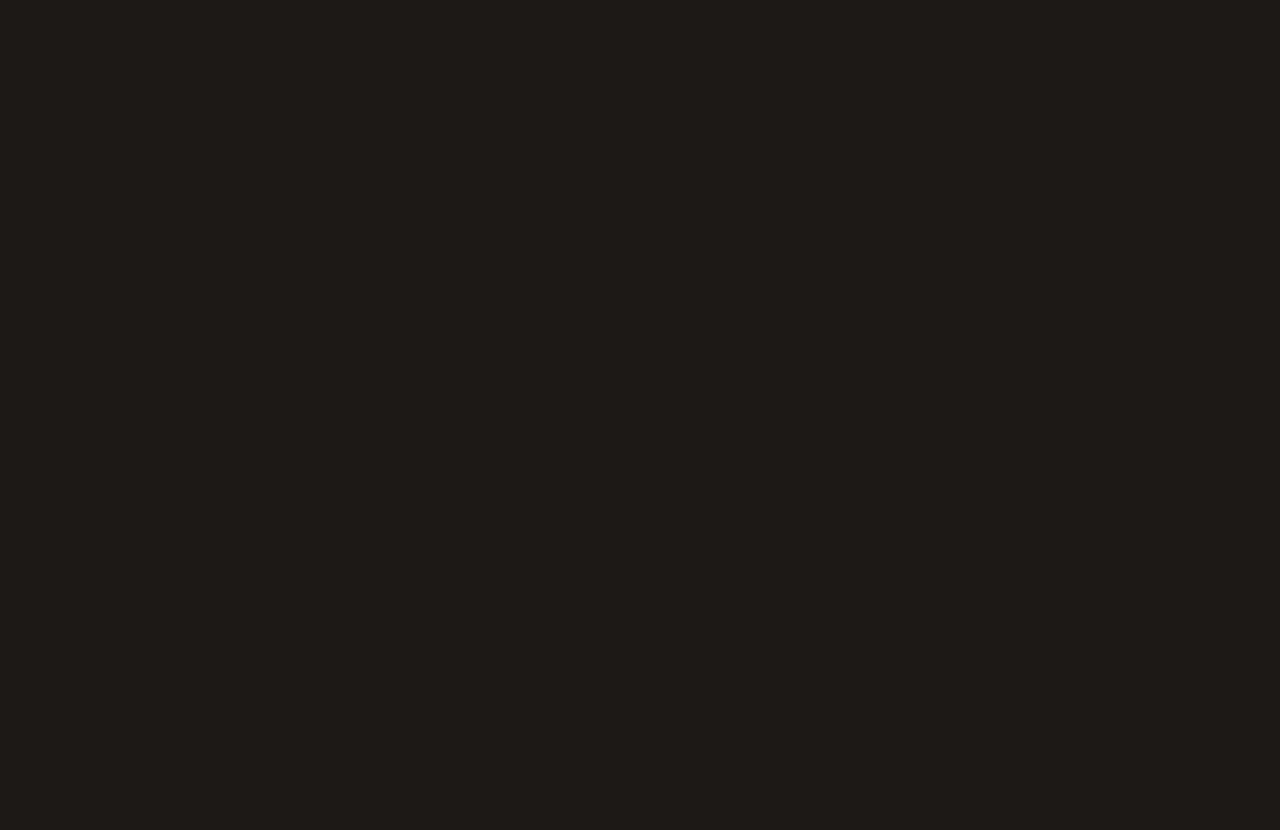
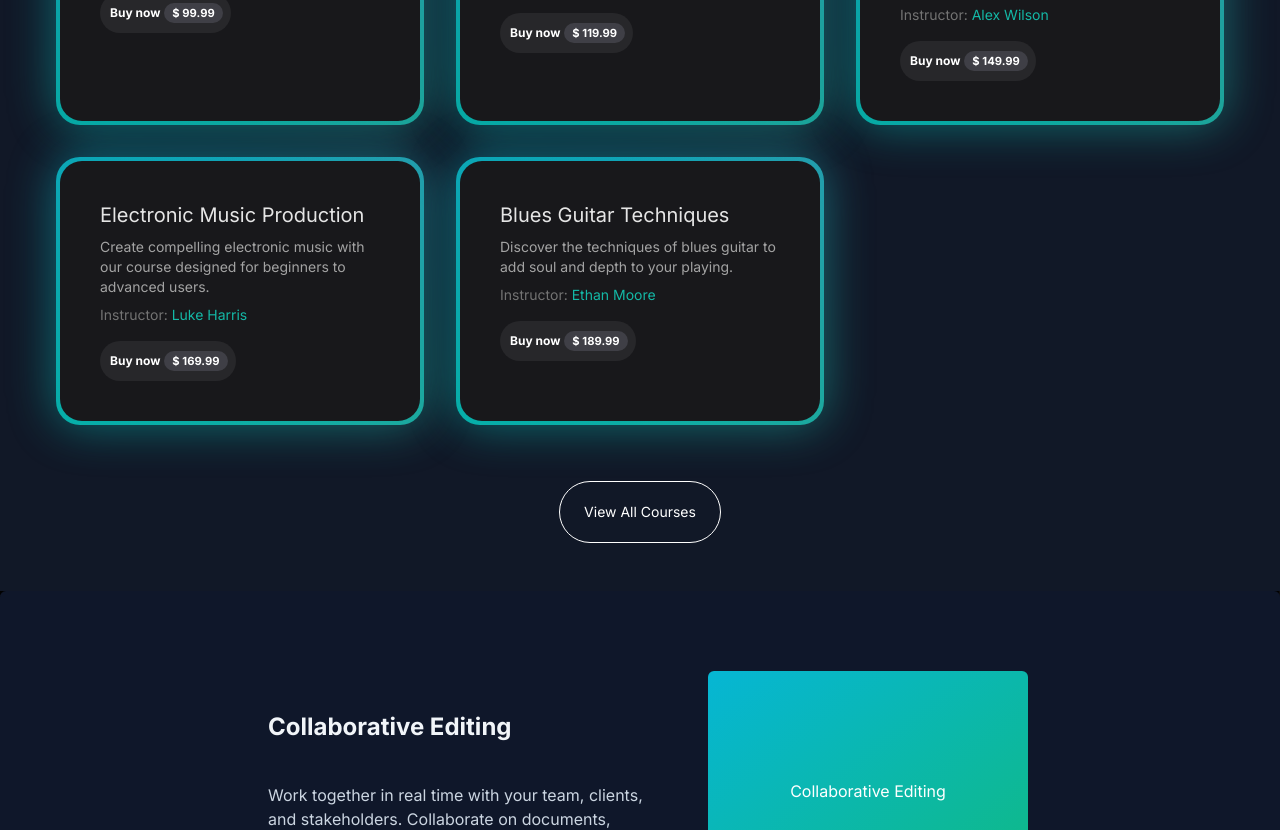
Before and after one commit to architkakkar/Music-School-App, a Next.js app: page / in a window 1280 px wide. Shown: the part 973-1803 px from the top of the page. Before the commit the page ends 800 px from the top, so only its background shows below. Built offline with nearby package versions, Linux system fonts and the light colour scheme.

Commit message:
UpcomingWebinar section completed.

```diff
--- a/src/app/page.tsx
+++ b/src/app/page.tsx
@@ -1,15 +1,17 @@
-import { FeatureSection } from "@/components/FeatureSection";
+import FeatureSection from "@/components/FeatureSection";
 import HeroSection from "@/components/HeroSection";
 import MusicSchoolTestimonials from "@/components/TestimonialCards";
+import UpcomingWebinars from "@/components/UpcomingWebinars";
 import WhyChooseUs from "@/components/WhyChooseUs";
 
 export default function Home() {
   return (
     <main className="min-h-screen bg-black/95 antialiased bg-grid-white/5 text-white">
       <HeroSection />
-      {/* <FeatureSection /> */}
-      {/* <WhyChooseUs /> */}
-      {/* <MusicSchoolTestimonials /> */}
+      <FeatureSection />
+      <WhyChooseUs />
+      <MusicSchoolTestimonials />
+      <UpcomingWebinars />
     </main>
   );
 }
--- /dev/null
+++ b/src/components/UpcomingWebinars.tsx
@@ -0,0 +1,87 @@
+"use client";
+
+import Link from "next/link";
+import { HoverEffect } from "@/components/ui/Card-Hover-Effect";
+
+function UpcomingWebinars() {
+  const featuredWebinars = [
+    {
+      title: "Understanding Music Theory",
+      description:
+        "Dive deep into the fundamentals of music theory and enhance your musical skills.",
+      slug: "understanding-music-theory",
+      isFeatured: true,
+    },
+    {
+      title: "The Art of Songwriting",
+      description:
+        "Learn the craft of songwriting from experienced musicians and songwriters.",
+      slug: "the-art-of-songwriting",
+      isFeatured: true,
+    },
+    {
+      title: "Mastering Your Instrument",
+      description:
+        "Advanced techniques to master your musical instrument of choice.",
+      slug: "mastering-your-instrument",
+      isFeatured: true,
+    },
+    {
+      title: "Music Production Essentials",
+      description:
+        "Get started with music production with this comprehensive overview.",
+      slug: "music-production-essentials",
+      isFeatured: true,
+    },
+    // Added two more webinars
+    {
+      title: "Live Performance Techniques",
+      description:
+        "Enhance your live performance skills with expert tips and strategies.",
+      slug: "live-performance-techniques",
+      isFeatured: true,
+    },
+    {
+      title: "Digital Music Marketing",
+      description:
+        "Learn how to promote your music effectively in the digital age.",
+      slug: "digital-music-marketing",
+      isFeatured: true,
+    },
+  ];
+
+  return (
+    <div className="p-12 bg-gray-900">
+      <div className="max-w-7xl mx-auto px-4 sm:px-6">
+        <div className="text-center">
+          <h2 className="text-base text-teal-600 font-semibold tracking-wide uppercase">
+            FEATURED WEBINARS
+          </h2>
+          <p className="mt-4 text-3xl leading-8 font-extrabold tracking-tight text-white sm:text-4xl">
+            Enhance Your Musical Journey
+          </p>
+        </div>
+
+        <div className="mt-10">
+          <HoverEffect
+            items={featuredWebinars.map((webinar) => ({
+              title: webinar.title,
+              description: webinar.description,
+              link: `/webinars/${webinar.slug}`,
+            }))}
+          />
+        </div>
+
+        <div className="mt-10 text-center">
+          <Link href={"/webinars"}>
+            <button className="border border-white px-6 py-5 rounded-full hover:text-gray-900 hover:bg-white text-sm">
+              View All Webinars
+            </button>
+          </Link>
+        </div>
+      </div>
+    </div>
+  );
+}
+
+export default UpcomingWebinars;
--- /dev/null
+++ b/src/components/ui/Card-Hover-Effect.tsx
@@ -0,0 +1,111 @@
+import { cn } from "@/utils/cn";
+import { AnimatePresence, motion } from "framer-motion";
+import Link from "next/link";
+import { useState } from "react";
+
+export const HoverEffect = ({
+  items,
+  className,
+}: {
+  items: {
+    title: string;
+    description: string;
+    link: string;
+  }[];
+  className?: string;
+}) => {
+  let [hoveredIndex, setHoveredIndex] = useState<number | null>(null);
+
+  return (
+    <div
+      className={cn(
+        "grid grid-cols-1 md:grid-cols-2  lg:grid-cols-3  py-10",
+        className
+      )}
+    >
+      {items.map((item, idx) => (
+        <Link
+          href={item?.link}
+          key={item?.link}
+          className="relative group  block p-2 h-full w-full"
+          onMouseEnter={() => setHoveredIndex(idx)}
+          onMouseLeave={() => setHoveredIndex(null)}
+        >
+          <AnimatePresence>
+            {hoveredIndex === idx && (
+              <motion.span
+                className="absolute inset-0 h-full w-full bg-neutral-200 dark:bg-slate-800/[0.8] block  rounded-3xl"
+                layoutId="hoverBackground"
+                initial={{ opacity: 0 }}
+                animate={{
+                  opacity: 1,
+                  transition: { duration: 0.15 },
+                }}
+                exit={{
+                  opacity: 0,
+                  transition: { duration: 0.15, delay: 0.2 },
+                }}
+              />
+            )}
+          </AnimatePresence>
+          <Card>
+            <CardTitle>{item.title}</CardTitle>
+            <CardDescription>{item.description}</CardDescription>
+          </Card>
+        </Link>
+      ))}
+    </div>
+  );
+};
+
+export const Card = ({
+  className,
+  children,
+}: {
+  className?: string;
+  children: React.ReactNode;
+}) => {
+  return (
+    <div
+      className={cn(
+        "rounded-2xl h-full w-full p-4 overflow-hidden bg-black border border-transparent dark:border-white/[0.2] group-hover:border-slate-700 relative z-20",
+        className
+      )}
+    >
+      <div className="relative z-50">
+        <div className="p-4">{children}</div>
+      </div>
+    </div>
+  );
+};
+export const CardTitle = ({
+  className,
+  children,
+}: {
+  className?: string;
+  children: React.ReactNode;
+}) => {
+  return (
+    <h4 className={cn("text-zinc-100 font-bold tracking-wide mt-4", className)}>
+      {children}
+    </h4>
+  );
+};
+export const CardDescription = ({
+  className,
+  children,
+}: {
+  className?: string;
+  children: React.ReactNode;
+}) => {
+  return (
+    <p
+      className={cn(
+        "mt-8 text-zinc-400 tracking-wide leading-relaxed text-sm",
+        className
+      )}
+    >
+      {children}
+    </p>
+  );
+};
```
